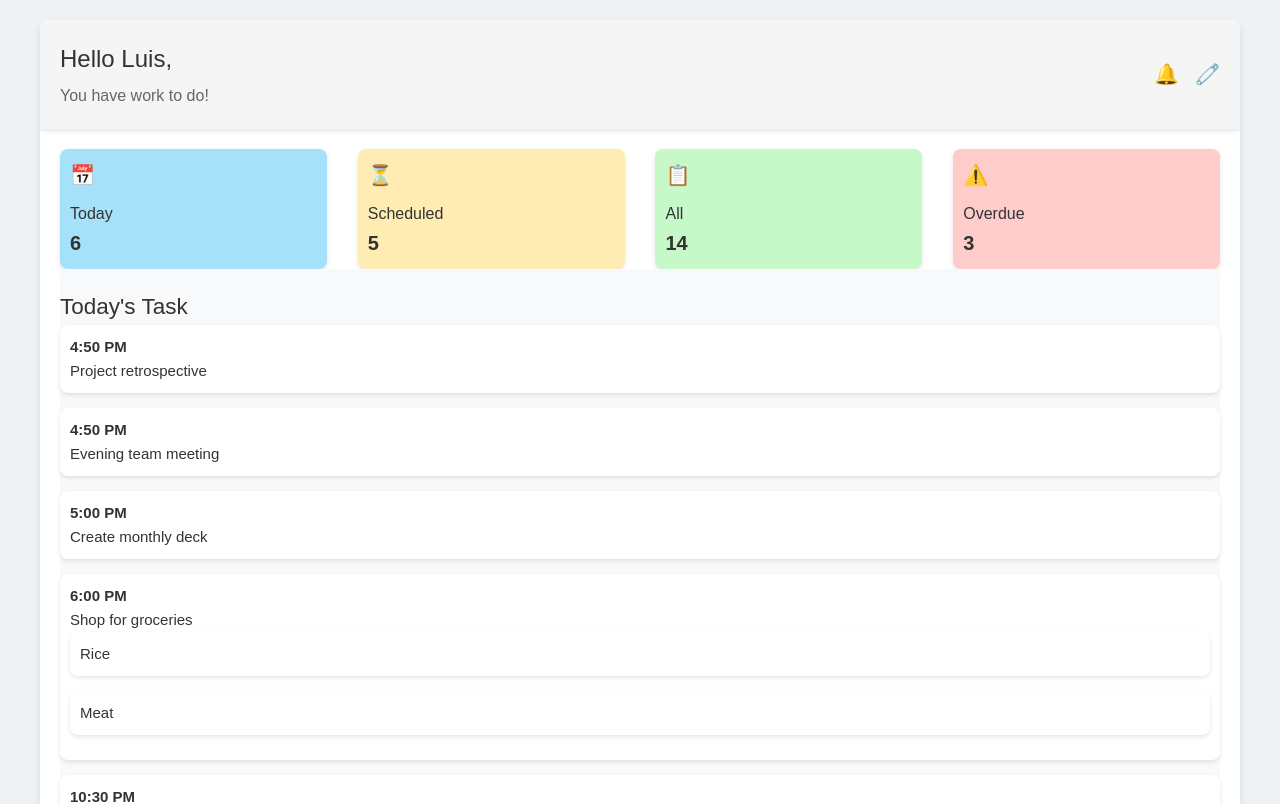
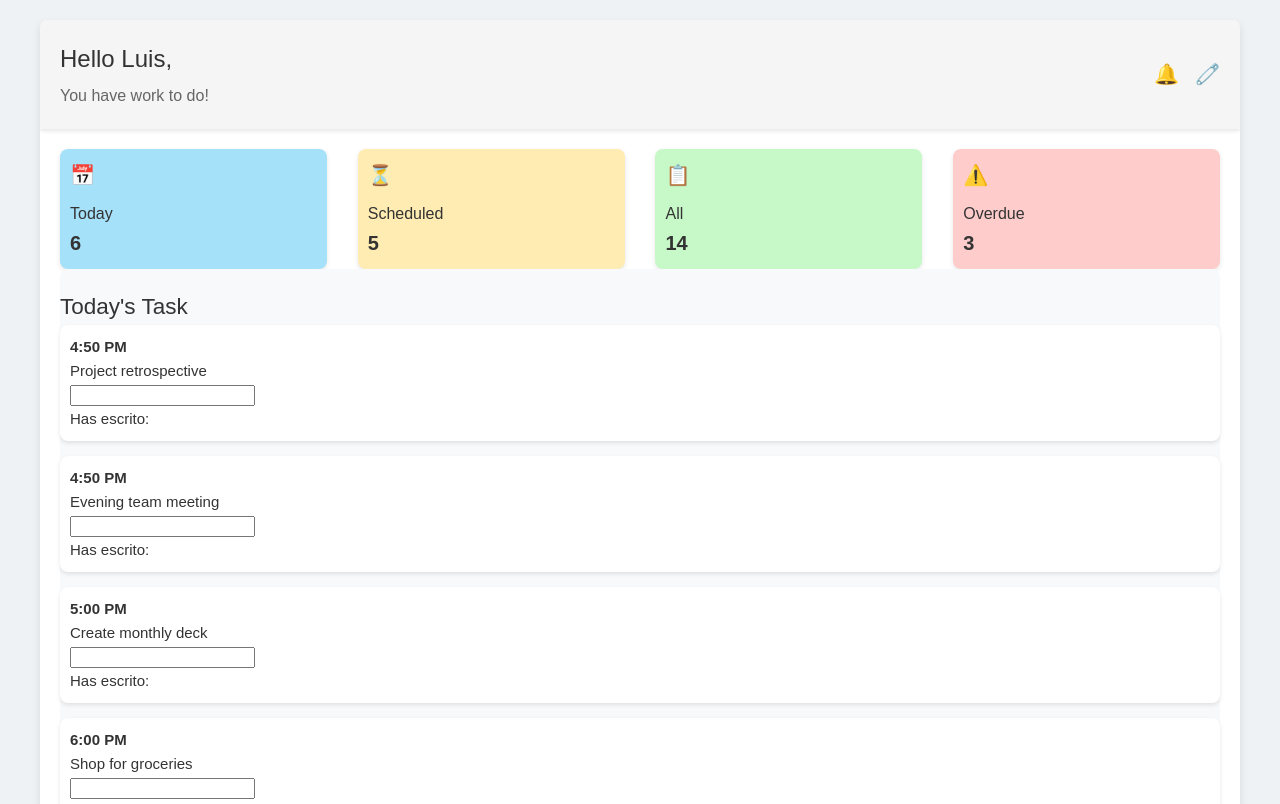
Before and after one commit to IvanJialo/JSFrameworks, a Vue app in the folder nodejs/vue/todolist2/: page / in a window 1280 px wide. Shown: the top 804 px of the page. Built offline with nearby package versions, Linux system fonts and the light colour scheme.

Commit message:
Add V-Functions

```diff
--- a/nodejs/vue/todolist2/src/components/AddTaskButton.vue
+++ b/nodejs/vue/todolist2/src/components/AddTaskButton.vue
@@ -1,4 +1,8 @@
 <template>
+  <p v-show="contador == 5">¡Estás a medio camino!</p>
+  <p v-if="contador >= 10">Deja de darle al botón pesado</p>
+  <p v-else-if="contador <= -5">Eres muy negativo, me minas la moral</p>
+
   <button @click="incrementarContador()" class="add-task-button">+</button>
   <p>Contador: {{ contador }}</p>
   <button @click="decrementarContador()" class="remove-task-button">-</button>
--- a/nodejs/vue/todolist2/src/components/TaskList.vue
+++ b/nodejs/vue/todolist2/src/components/TaskList.vue
@@ -5,6 +5,8 @@
       <li v-for="task in tasks" :key="task.id">
         <span class="time">{{ task.time }}</span>
         <p>{{ task.title }}</p>
+        <input v-model="inputUser" type="text" name="user" id="user">
+        <p>Has escrito: {{ inputUser }}</p>
         <ul v-if="task.subtasks">
           <li v-for="subtask in task.subtasks" :key="subtask">{{ subtask }}</li>
         </ul>
@@ -37,6 +39,7 @@ export default {
         },
         { id: 5, time: '10:30 PM', title: 'Read book' },
       ],
+      inputUser: '',
     };
   },
 };
```
